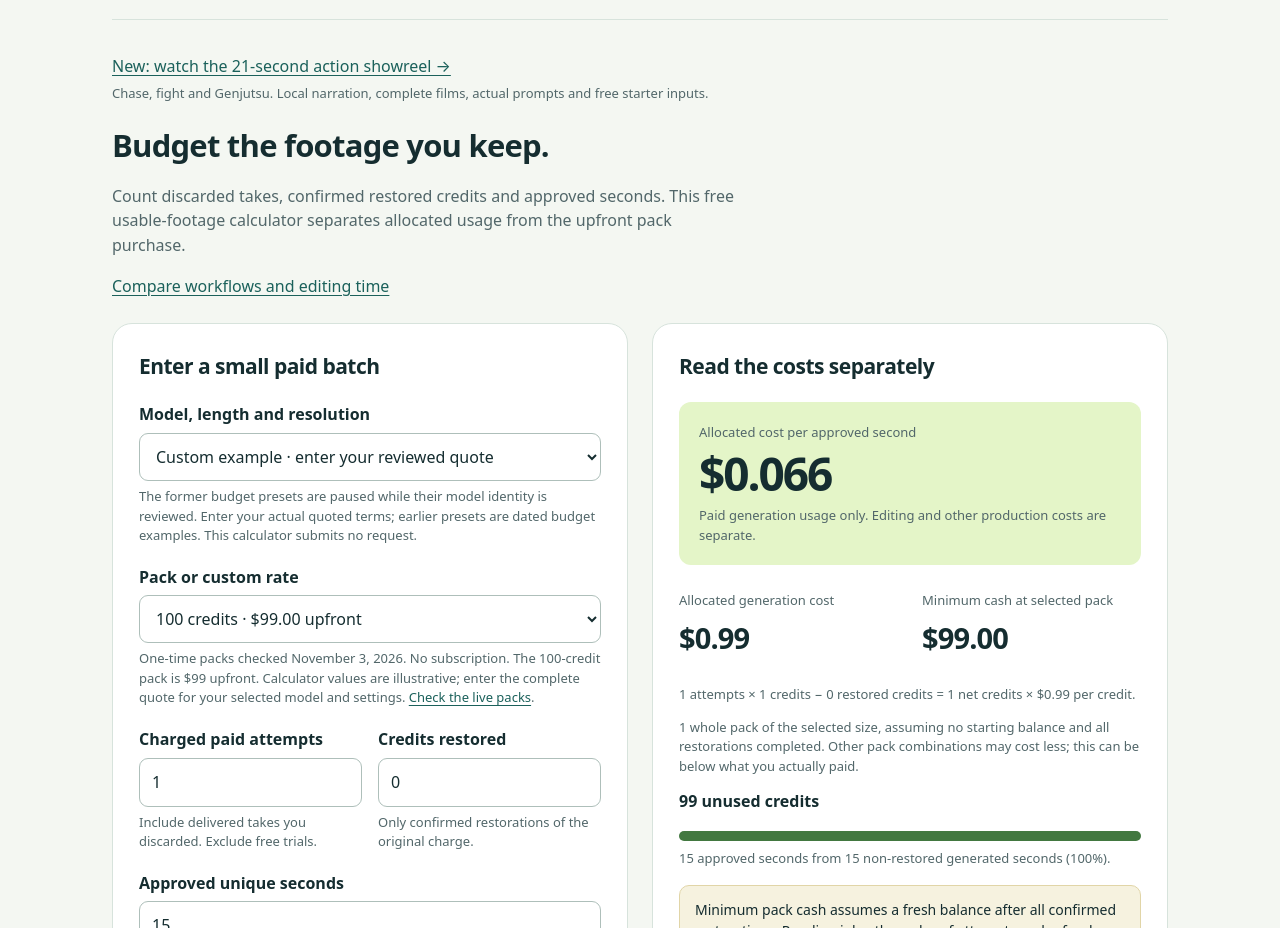
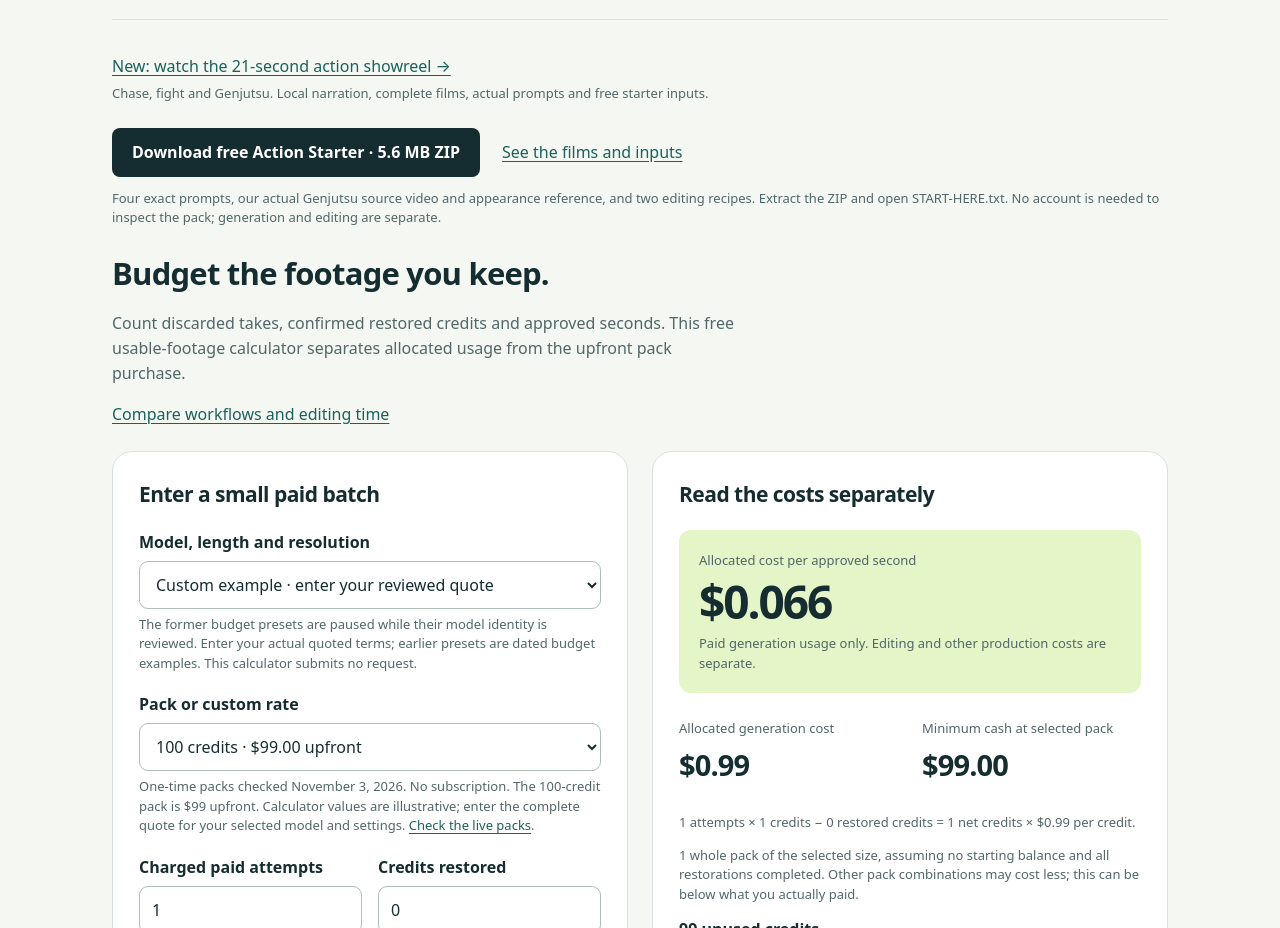
Before and after one commit to pesoszpesosz/seedancecheap-video-cookbook, a website: page docs/index.html in a window 1280 px wide. Shown: the part 1931-2859 px from the top of the page. Drawn offline with Linux system fonts and the light colour scheme.

Commit message:
Put the free action starter beside the film gallery

```diff
--- a/docs/index.html
+++ b/docs/index.html
@@ -84,6 +84,8 @@
     <p style="margin:0 0 26px"><a data-companion-link href="./brand-canvas.html">Your image. Your signature. Brand two images with one shared layout →</a><small>Actual Studio 2 Brand Canvas PNG exports, the layout settings and a free-export walkthrough. AI generation is separate.</small></p>
     </details>
     <p style="margin:0 0 24px"><a data-companion-link href="make-a-scene.html">New: watch the 21-second action showreel →</a><small>Chase, fight and Genjutsu. Local narration, complete films, actual prompts and free starter inputs.</small></p>
+    <div class="watch-actions"><a class="primary" href="https://github.com/pesoszpesosz/seedancecheap-video-cookbook/releases/download/action-starter-v1/seedancecheap-action-starter-v1.zip">Download free Action Starter · 5.6 MB ZIP</a><a data-companion-link href="make-a-scene.html#make-yours">See the films and inputs</a></div>
+    <p style="margin:12px 0 28px"><small>Four exact prompts, our actual Genjutsu source video and appearance reference, and two editing recipes. Extract the ZIP and open START-HERE.txt. No account is needed to inspect the pack; generation and editing are separate.</small></p>
     <section class="budget-intro" id="budget" aria-labelledby="budget-heading"><h2 id="budget-heading">Budget the footage you keep.</h2><p>Count discarded takes, confirmed restored credits and approved seconds. This free usable-footage calculator separates allocated usage from the upfront pack purchase.</p><p><a data-site-link href="https://seedancecheap.com/calculator?utm_source=github&amp;utm_medium=calculator&amp;utm_campaign=usable_footage_calculator&amp;utm_content=reviewed_costs#usable-costs">Compare workflows and editing time</a></p></section>
     <div class="layout">
       <section class="card" aria-labelledby="input-heading">
```
